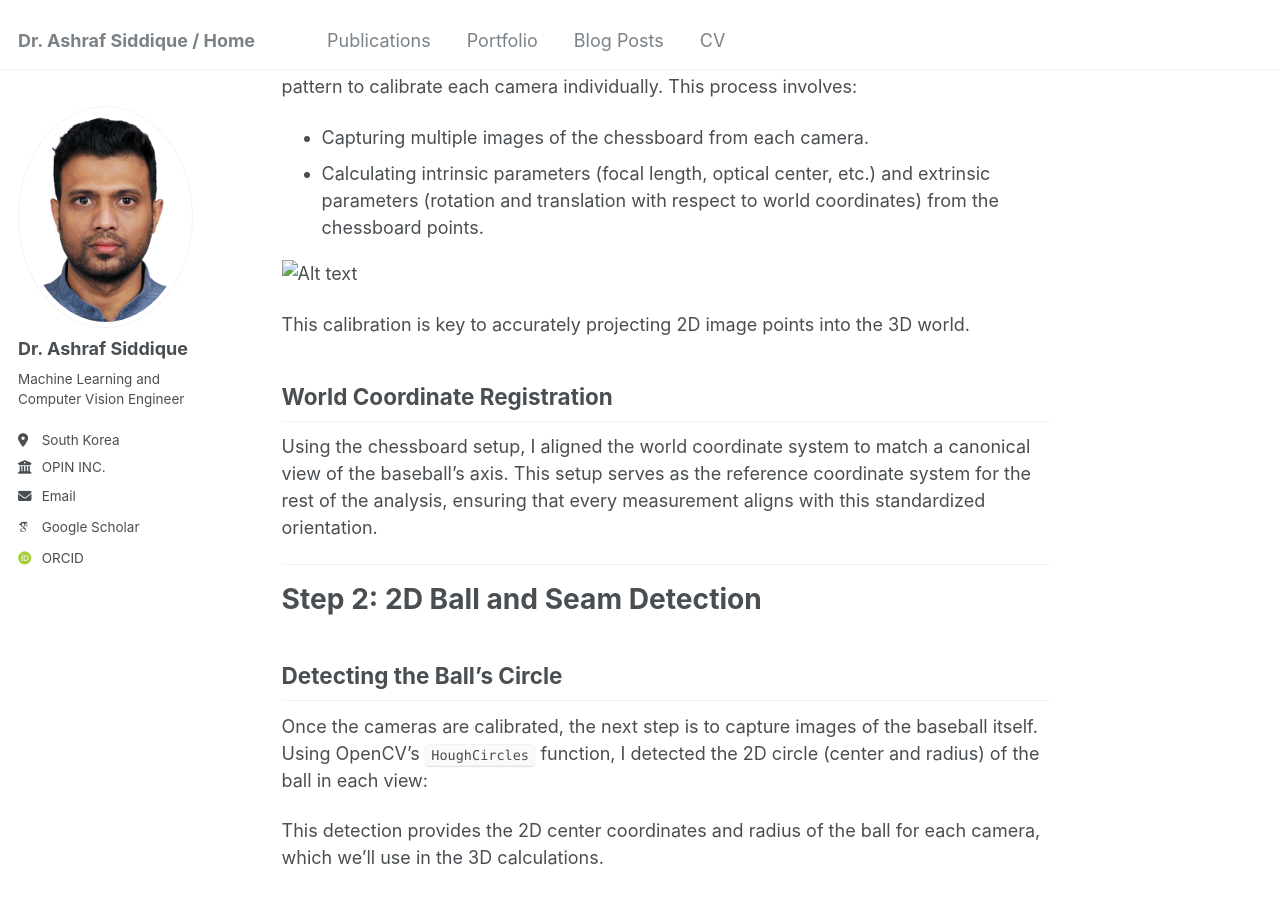
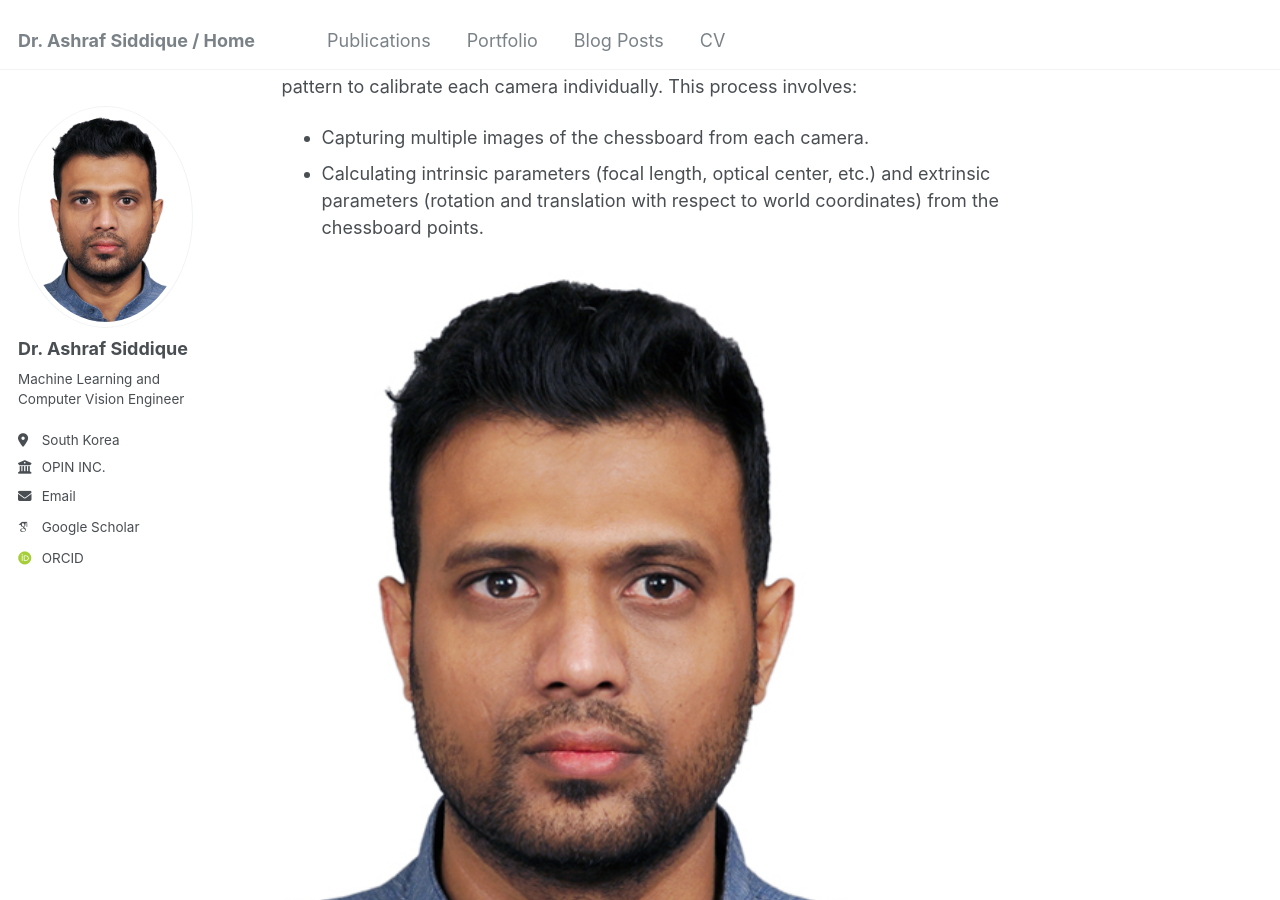
Before and after one commit to arif2127/arif2127.github.io, a Jekyll site: the page built from _posts/2012-08-14-blog-post-1.md, in a window 1280 px wide and 900 px high, scrolled down 951 px. Built offline with Jekyll 4.4.1, drawn with Linux system fonts in a browser that asks for light colours; some web fonts are replaced.

Commit message:
First Draft

```diff
--- a/_posts/2012-08-14-blog-post-1.md
+++ b/_posts/2012-08-14-blog-post-1.md
@@ -29,7 +29,7 @@ To start, I placed three cameras around the stationary baseball, each capturing
 - Capturing multiple images of the chessboard from each camera.
 - Calculating intrinsic parameters (focal length, optical center, etc.) and extrinsic parameters (rotation and translation with respect to world coordinates) from the chessboard points.
 
-<img src="images/arif.jpg" alt="Alt text" width="600" height="200">
+<img src="../../../../images/arif.jpg" alt="Alt text" width="600" height="200">
 
 This calibration is key to accurately projecting 2D image points into the 3D world.
 
```
